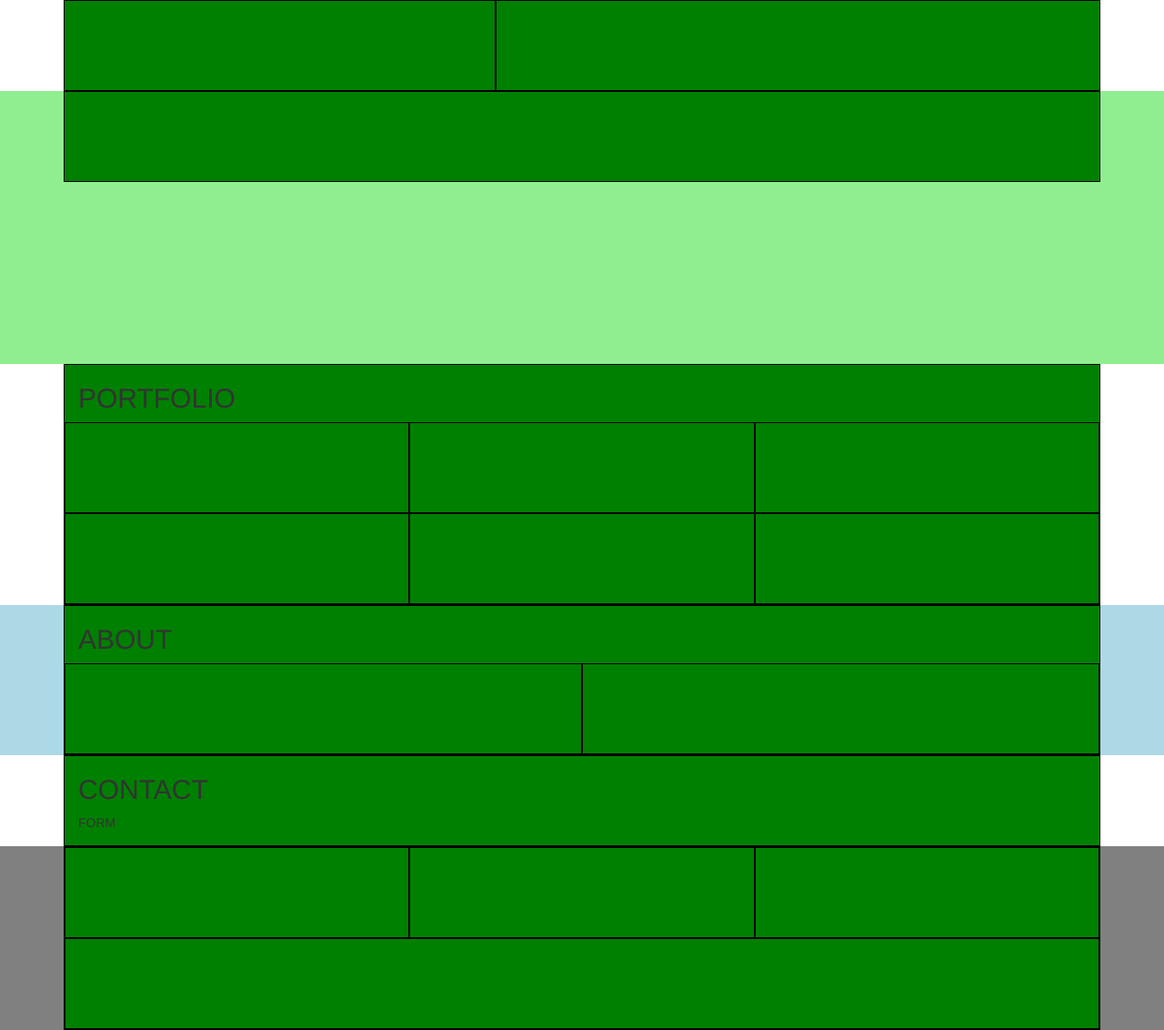
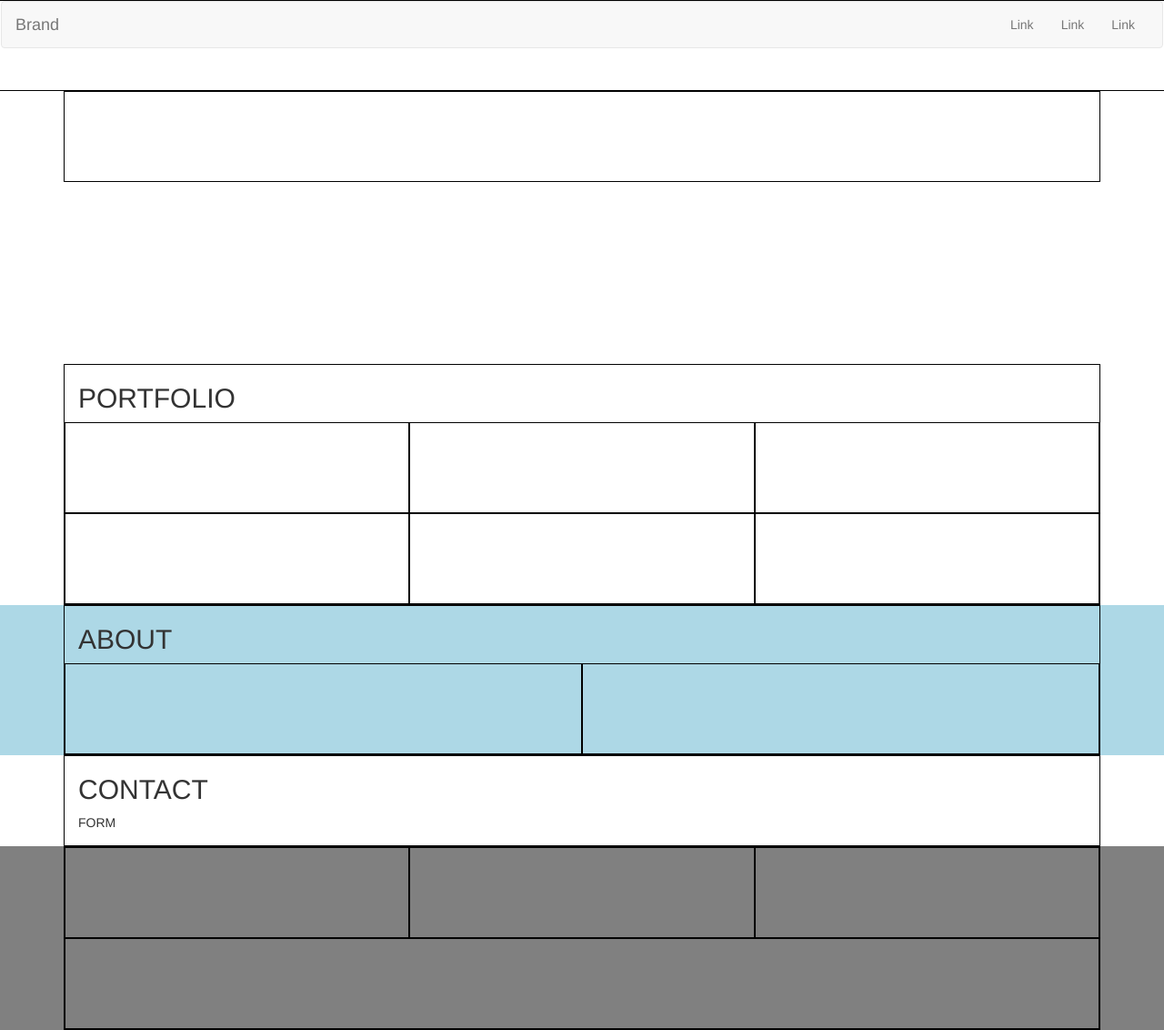
Before and after one commit to annarosalen/html-css-bootstrap-freelancer, a plain HTML site: page index.html in a window 1280 px wide. Shown: the whole page at 91% size. Drawn offline with nearby package versions, Linux system fonts and the light colour scheme.

```diff
--- a/css/style.css
+++ b/css/style.css
@@ -1,6 +1,6 @@
 /* regole di debug */
 [class*="col-"]{
-  background-color: green;
+  /* background-color: green; */
   min-height: 100px;
   border: solid black 1px;
 }
@@ -8,7 +8,7 @@
 /****************** intestazione******** */
 
 #jumbotron{
-  background-color: lightgreen;
+  /* background-color: lightgreen; */
   /* debug */
   min-height: 300px;
 }
--- a/index.html
+++ b/index.html
@@ -6,7 +6,11 @@
     <meta name="viewport" content="width=device-width, initial-scale=1.0">
     <link rel="stylesheet" href="https://stackpath.bootstrapcdn.com/bootstrap/3.4.1/css/bootstrap.min.css" integrity="sha384-HSMxcRTRxnN+Bdg0JdbxYKrThecOKuH5zCYotlSAcp1+c8xmyTe9GYg1l9a69psu" crossorigin="anonymous">
     <link rel="stylesheet" href="css/style.css">
+    <script src="https://code.jquery.com/jquery-3.5.1.min.js" integrity="sha256-9/aliU8dGd2tb6OSsuzixeV4y/faTqgFtohetphbbj0=" crossorigin="anonymous"></script>
+    <script src="https://stackpath.bootstrapcdn.com/bootstrap/3.4.1/js/bootstrap.min.js" integrity="sha384-aJ21OjlMXNL5UyIl/XNwTMqvzeRMZH2w8c5cRVpzpU8Y5bApTppSuUkhZXN0VxHd" crossorigin="anonymous"></script>
+
   </head>
+
   <body>
 
       <!-- ********************intestazione**************** -->
@@ -15,12 +19,31 @@
         <nav>
 
           <div class="row">
-            <div class="container">
-              <div class="col-xs-5">
+              <div class="col-xs-12">
+                <nav class="navbar navbar-default">
+                  <div class="container-fluid">
+                    <!-- Brand and toggle get grouped for better mobile display -->
+                    <div class="navbar-header">
+                      <button type="button" class="navbar-toggle collapsed" data-toggle="collapse" data-target="#bs-example-navbar-collapse-1" aria-expanded="false">
+                        <span class="sr-only">Toggle navigation</span>
+                        <span class="icon-bar"></span>
+                        <span class="icon-bar"></span>
+                        <span class="icon-bar"></span>
+                      </button>
+                      <a class="navbar-brand" href="#">Brand</a>
+                    </div>
+
+                    <!-- Collect the nav links, forms, and other content for toggling -->
+                    <div class="collapse navbar-collapse" id="bs-example-navbar-collapse-1">
+                      <ul class="nav navbar-nav navbar-right">
+                        <li><a href="#">Link</a></li>
+                        <li><a href="#">Link</a></li>
+                        <li><a href="#">Link</a></li>
+                      </ul>
+                    </div><!-- /.navbar-collapse -->
+                  </div><!-- /.container-fluid -->
+                </nav>
               </div>
-              <div class="col-xs-7 ">
-            </div>
-            </div>
           </div>
 
         </nav>
@@ -126,11 +149,11 @@
 
             <div class="col-xs-12">
               <div class="row">
-                <div class="col-xs-12 col-sm-4">
+                <div class="col-xs-12 col-md-4">
                 </div>
-                <div class="col-xs-12 col-sm-4">
+                <div class="col-xs-12 col-md-4">
                 </div>
-                <div class="col-xs-12 col-sm-4">
+                <div class="col-xs-12 col-md-4">
                 </div>
               </div>
               <div class="row">
```
Also changed, not shown: img/user-default.png (added).
